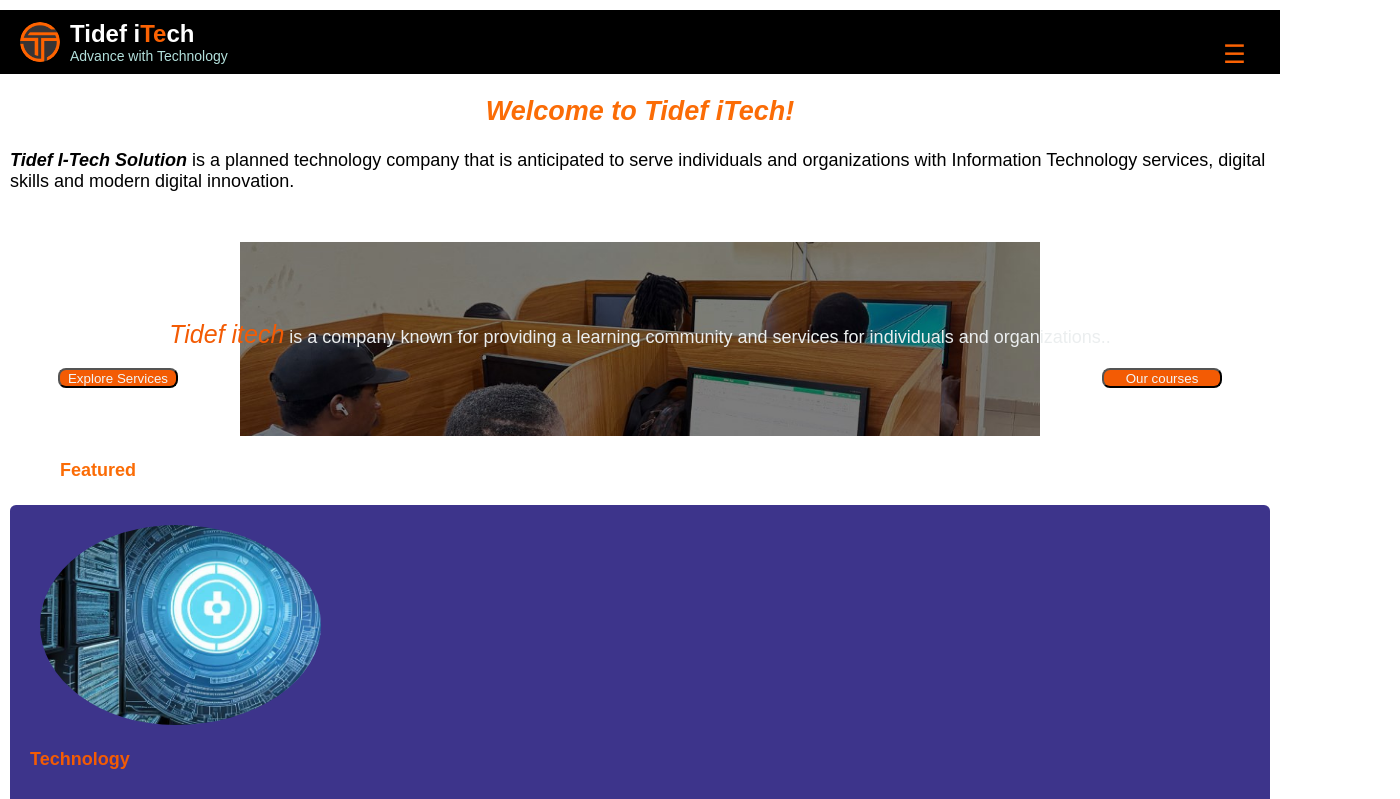
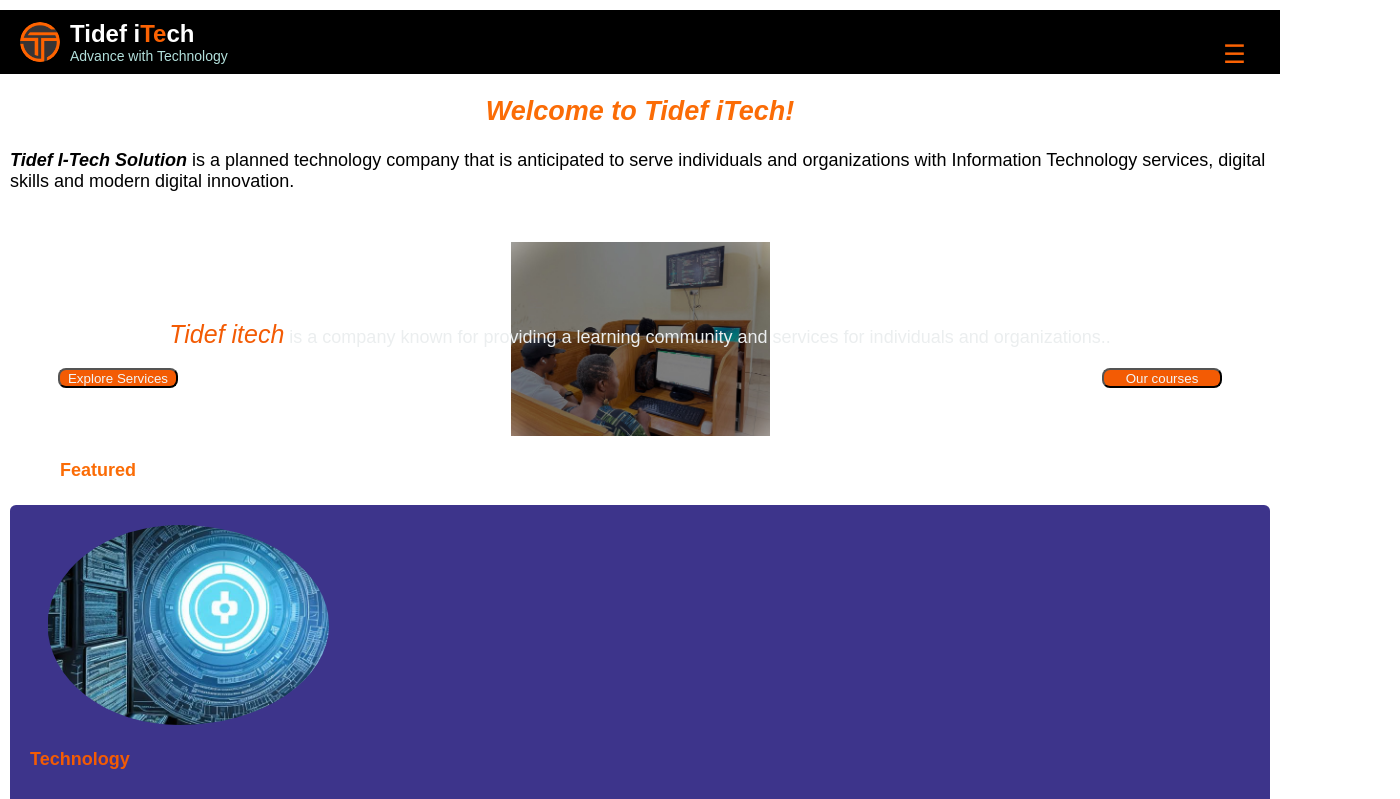
Before and after one commit to Wasem1209/Tidef-itech, a React (Vite) app in the folder frontend/: page / in a window 1280 px wide. Shown: the top 799 px of the page, 1400 px wide, since content can reach past the window. Built offline with nearby package versions, Linux system fonts and the light colour scheme.

Commit message:
landing page again

```diff
--- a/frontend/src/components/Home.css
+++ b/frontend/src/components/Home.css
@@ -7,10 +7,10 @@
 
 
 
-@media (min-width: 768px) {
+@media (max-width: 768px) {
   .home-container{
     background-image: url(/images/modif.jpg);
-  background-size: 800px;
+  background-size: 810px;
   background-repeat: no-repeat;
   background-position: center;
   }
@@ -26,9 +26,7 @@
     padding-top: 60px;
     font-size: large;
   }
-@media (min-width: 768) {
 
-}
   .h1 {
     color: rgb(251, 108, 6);
     text-align: center;
@@ -84,22 +82,22 @@
 
   .circle-image {
     width: 281px;
-    padding-left: 45px;
+    padding-left: 1.1rem;
     height: 200px;
     border-radius: 50%;
     overflow: hidden;
-    display: block;
+    display: flex;
     object-fit: cover;
   }
 
-  @media (min-device-width: 375px) {
+  @media (max-device-width: 768px) {
     .circle-image {
-      width: 281px;
+      width: 200px;
       padding-left: 10px;
       height: 200px;
       border-radius: 50%;
       overflow: hidden;
-      display: block;
+      display: flex;
       object-fit: cover;
     }
   }
@@ -281,36 +279,11 @@
   font-size: 17px;
   color: #04020e;
   padding-top: 10px;
-  padding-left: 2rem;
-  width: 50%;
+  padding-left: 2.6rem;
+  width: 80%;
 }
 
-@media (min-device-width:375px) and (max-device-width:812px) {
-  .upcoming-container {
-    background-color: #f9f8fd;
-    display: flex;
-    flex-wrap: wrap;
-    font-size: 17px;
-    color: #04020e;
-    padding-top: 10px;
-    padding-left: 2rem;
-    width: 90%;
-  }
-}
 
-@media (min-width:768px) {
-  .upcoming-container {
-    background-color: #f9f8fd;
-    display: flex;
-    flex-wrap: wrap;
-    font-size: 17px;
-    color: #04020e;
-    padding-top: 10px;
-
-    padding-left: 16rem;
-  }
-
-}
 .upcomingevent-t {
   height: 300px;
   list-style: none;
@@ -339,7 +312,7 @@
   border-left-color:#009b1f ;
   border-right-color: #f35b04;
   font-size: 1.2rem;
-  margin-left: 30px;
+  margin-left: 2.6rem;
   border-radius: 5px;
   background-color: #f9f8fd;
   color: #000;
```
